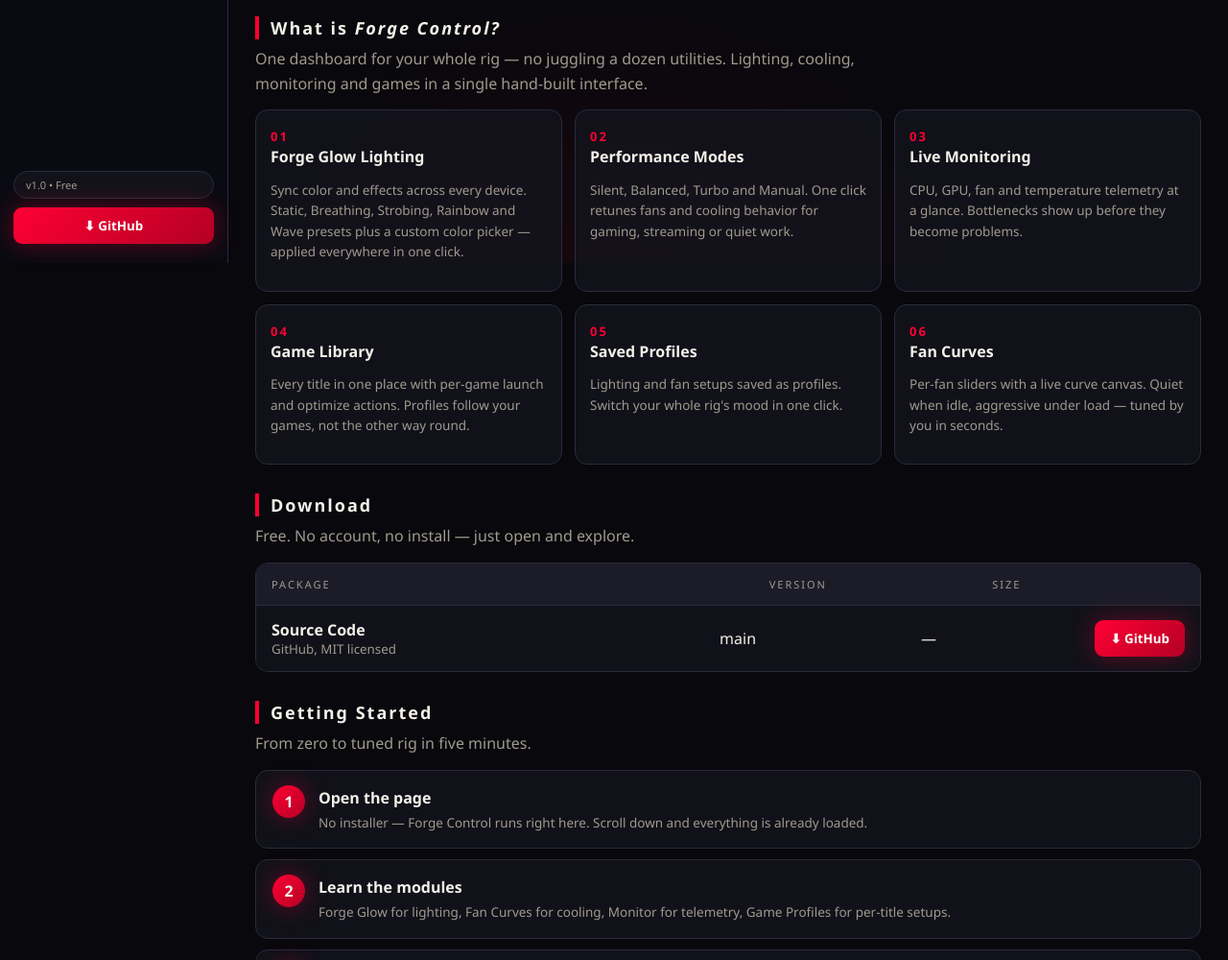
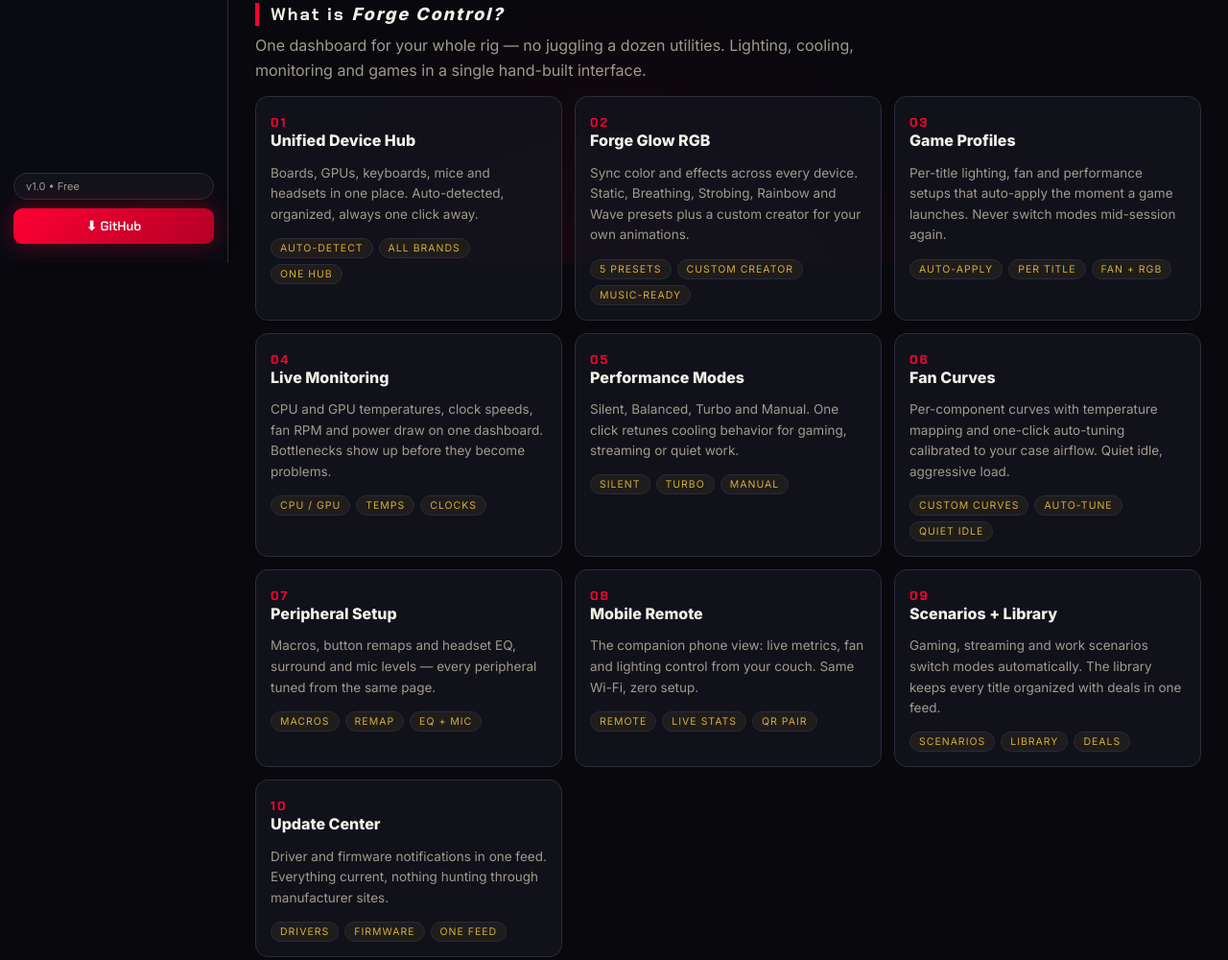
Before and after one commit to FORGESTUDIO-303/forge-control, a plain HTML site: page index.html in a window 1280 px wide. Shown: the part 526-1526 px from the top of the page at 96% size. Drawn offline with Linux system fonts and the light colour scheme.

Commit message:
Display font + 10 feature cards with tags

```diff
--- a/index.html
+++ b/index.html
@@ -5,6 +5,9 @@
 <meta name="viewport" content="width=device-width, initial-scale=1.0">
 <title>Forge Control — Total PC Control. One Interface.</title>
 <meta name="description" content="Forge Control — hand-built hub for monitoring, lighting, fans and games. Free, live and online.">
+<link rel="preconnect" href="https://fonts.googleapis.com">
+<link rel="preconnect" href="https://fonts.gstatic.com" crossorigin>
+<link href="https://fonts.googleapis.com/css2?family=Chakra+Petch:wght@600;700&family=Inter:wght@400;600;800&display=swap" rel="stylesheet">
 <link rel="stylesheet" href="styles.css">
 </head>
 <body>
@@ -49,12 +52,16 @@
   <section id="features"><h2>What is <em>Forge Control?</em></h2>
     <p class="sec-sub">One dashboard for your whole rig — no juggling a dozen utilities. Lighting, cooling, monitoring and games in a single hand-built interface.</p>
     <div class="cards six">
-      <div class="card"><span class="num">01</span><h4>Forge Glow Lighting</h4><p>Sync color and effects across every device. Static, Breathing, Strobing, Rainbow and Wave presets plus a custom color picker — applied everywhere in one click.</p></div>
-      <div class="card"><span class="num">02</span><h4>Performance Modes</h4><p>Silent, Balanced, Turbo and Manual. One click retunes fans and cooling behavior for gaming, streaming or quiet work.</p></div>
-      <div class="card"><span class="num">03</span><h4>Live Monitoring</h4><p>CPU, GPU, fan and temperature telemetry at a glance. Bottlenecks show up before they become problems.</p></div>
-      <div class="card"><span class="num">04</span><h4>Game Library</h4><p>Every title in one place with per-game launch and optimize actions. Profiles follow your games, not the other way round.</p></div>
-      <div class="card"><span class="num">05</span><h4>Saved Profiles</h4><p>Lighting and fan setups saved as profiles. Switch your whole rig's mood in one click.</p></div>
-      <div class="card"><span class="num">06</span><h4>Fan Curves</h4><p>Per-fan sliders with a live curve canvas. Quiet when idle, aggressive under load — tuned by you in seconds.</p></div>
+      <div class="card"><span class="num">01</span><h4>Unified Device Hub</h4><p>Boards, GPUs, keyboards, mice and headsets in one place. Auto-detected, organized, always one click away.</p><div class="tags"><span>Auto-detect</span><span>All brands</span><span>One hub</span></div></div>
+      <div class="card"><span class="num">02</span><h4>Forge Glow RGB</h4><p>Sync color and effects across every device. Static, Breathing, Strobing, Rainbow and Wave presets plus a custom creator for your own animations.</p><div class="tags"><span>5 presets</span><span>Custom creator</span><span>Music-ready</span></div></div>
+      <div class="card"><span class="num">03</span><h4>Game Profiles</h4><p>Per-title lighting, fan and performance setups that auto-apply the moment a game launches. Never switch modes mid-session again.</p><div class="tags"><span>Auto-apply</span><span>Per title</span><span>Fan + RGB</span></div></div>
+      <div class="card"><span class="num">04</span><h4>Live Monitoring</h4><p>CPU and GPU temperatures, clock speeds, fan RPM and power draw on one dashboard. Bottlenecks show up before they become problems.</p><div class="tags"><span>CPU / GPU</span><span>Temps</span><span>Clocks</span></div></div>
+      <div class="card"><span class="num">05</span><h4>Performance Modes</h4><p>Silent, Balanced, Turbo and Manual. One click retunes cooling behavior for gaming, streaming or quiet work.</p><div class="tags"><span>Silent</span><span>Turbo</span><span>Manual</span></div></div>
+      <div class="card"><span class="num">06</span><h4>Fan Curves</h4><p>Per-component curves with temperature mapping and one-click auto-tuning calibrated to your case airflow. Quiet idle, aggressive load.</p><div class="tags"><span>Custom curves</span><span>Auto-tune</span><span>Quiet idle</span></div></div>
+      <div class="card"><span class="num">07</span><h4>Peripheral Setup</h4><p>Macros, button remaps and headset EQ, surround and mic levels — every peripheral tuned from the same page.</p><div class="tags"><span>Macros</span><span>Remap</span><span>EQ + mic</span></div></div>
+      <div class="card"><span class="num">08</span><h4>Mobile Remote</h4><p>The companion phone view: live metrics, fan and lighting control from your couch. Same Wi-Fi, zero setup.</p><div class="tags"><span>Remote</span><span>Live stats</span><span>QR pair</span></div></div>
+      <div class="card"><span class="num">09</span><h4>Scenarios + Library</h4><p>Gaming, streaming and work scenarios switch modes automatically. The library keeps every title organized with deals in one feed.</p><div class="tags"><span>Scenarios</span><span>Library</span><span>Deals</span></div></div>
+      <div class="card"><span class="num">10</span><h4>Update Center</h4><p>Driver and firmware notifications in one feed. Everything current, nothing hunting through manufacturer sites.</p><div class="tags"><span>Drivers</span><span>Firmware</span><span>One feed</span></div></div>
     </div>
   </section>
 
--- a/styles.css
+++ b/styles.css
@@ -1,5 +1,6 @@
 :root{--bg:#08080d;--bg2:#0e0e16;--panel:rgba(20,20,30,.82);--panel2:#1c1c29;--red:#ff0033;--red2:#ff4d6a;--gold:#d4af37;--txt:#f4f1e9;--dim:#a09a8d;--line:#2b2b3a;--green:#2fbf71;--glow:0 0 24px rgba(255,0,51,.35)}
-*{box-sizing:border-box;font-family:'Segoe UI',system-ui,-apple-system,sans-serif}
+*{box-sizing:border-box;font-family:'Inter','Segoe UI',system-ui,-apple-system,sans-serif}
+h1,h2,h3,.logo,.sidebar nav a,.btn,.eyebrow,.num{font-family:'Chakra Petch','Segoe UI',system-ui,sans-serif}
 html{scroll-behavior:smooth}
 body{margin:0;color:var(--txt);background:var(--bg);min-height:100vh;overflow-x:hidden}
 body::before{content:'';position:fixed;inset:0;z-index:-1;background:radial-gradient(900px 480px at 12% -6%,rgba(255,0,51,.14),transparent 60%),radial-gradient(800px 460px at 92% 8%,rgba(212,175,55,.1),transparent 60%),radial-gradient(700px 700px at 50% 115%,rgba(255,0,51,.08),transparent 60%),var(--bg);animation:bgDrift 18s ease-in-out infinite alternate}
@@ -114,6 +115,8 @@
 .cards.six{grid-template-columns:repeat(3,1fr)}
 .card .num{color:var(--red);font-weight:800;font-size:13px;letter-spacing:2px}
 .card p{color:var(--dim);font-size:13.5px;line-height:1.6}
+.tags{display:flex;gap:6px;flex-wrap:wrap;margin-top:10px}
+.tags span{font-size:10.5px;letter-spacing:1px;text-transform:uppercase;border:1px solid var(--line);border-radius:14px;padding:3px 9px;color:var(--gold);background:rgba(212,175,55,.07)}
 .sub-h{font-size:14px;letter-spacing:2px;color:var(--gold);margin:22px 0 10px;text-transform:uppercase}
 .dltable{border:1px solid var(--line);border-radius:13px;overflow:hidden}
 .dlrow{display:grid;grid-template-columns:1.6fr .7fr .6fr auto;gap:10px;align-items:center;padding:14px 16px;background:var(--panel);border-top:1px solid var(--line);animation:fadeUp .4s ease both}
```
